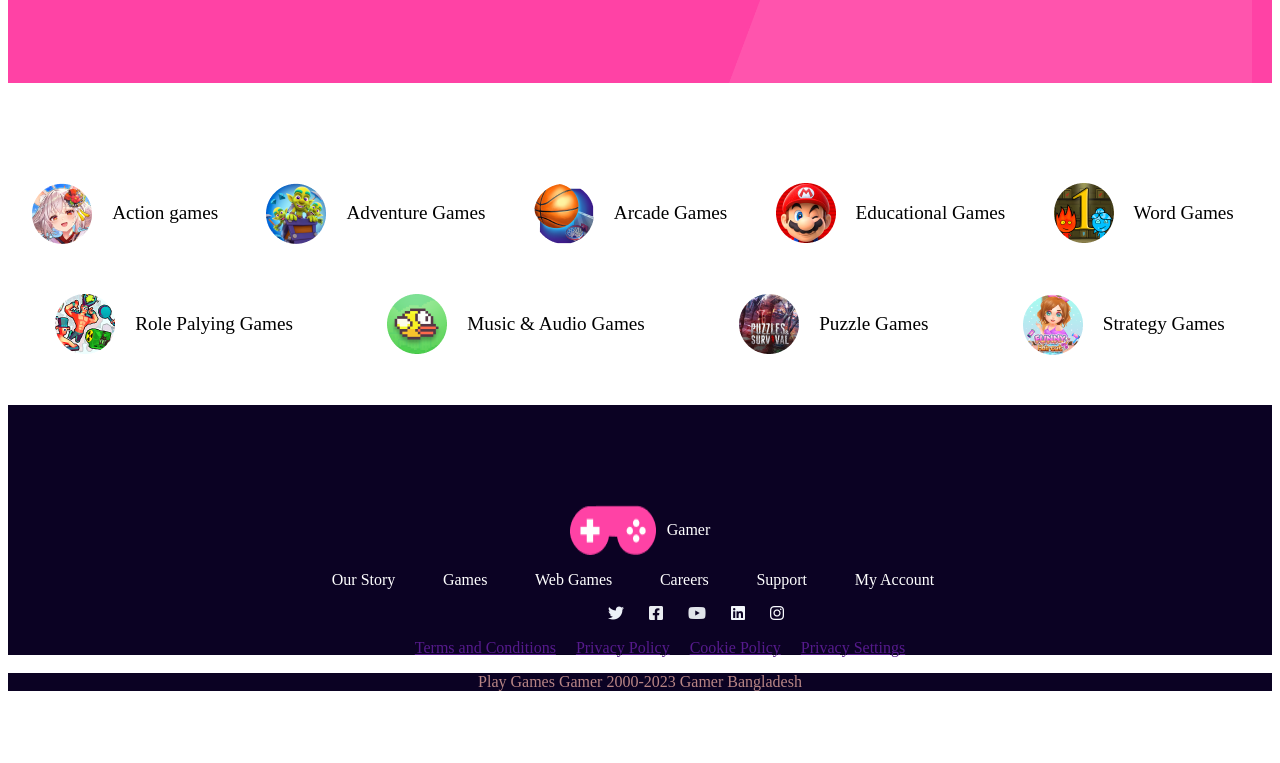
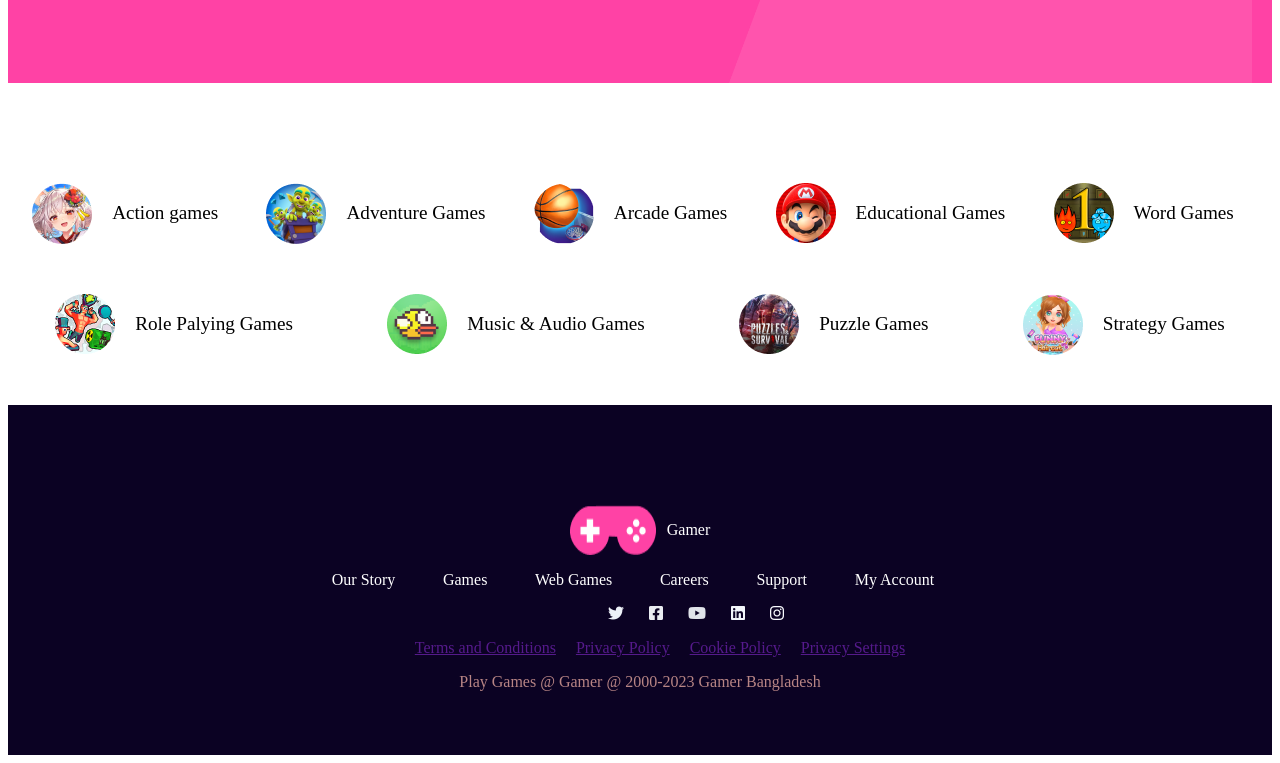
Before and after one commit to mohammad-masud/assignment2, a plain HTML site: page index.html in a window 1280 px wide. Shown: the part 2854-3617 px from the top of the page. Before the commit the page ends 3545 px from the top, so only its background shows below. Drawn offline with Linux system fonts and the light colour scheme.

Commit message:
add css for footer

```diff
--- a/index.html
+++ b/index.html
@@ -233,7 +233,8 @@
                     <li><a href="">Privacy Settings</a></li>
 
                 </ul>
-                <div class="rights"><p>Play Games  Gamer  2000-2023 Gamer Bangladesh</p></div>
+                <p>Play Games @ Gamer @ 2000-2023 Gamer Bangladesh</p>
+
             </div>
 
 
--- a/styles/homepage.css
+++ b/styles/homepage.css
@@ -249,7 +249,7 @@
 .footer-container{
     background-color: #0B0223;
     color: white;
-    height: 150px;
+    height: 250px;
     padding-top: 100px;
     margin-top: 50px;
 }
@@ -270,7 +270,7 @@
     justify-content: center;
     color: grey;
 }
-.rights{
+.terms-condition p{
     color: rgb(184, 133, 133);
     background-color:#0B0223 ;
     text-align: center;
```
